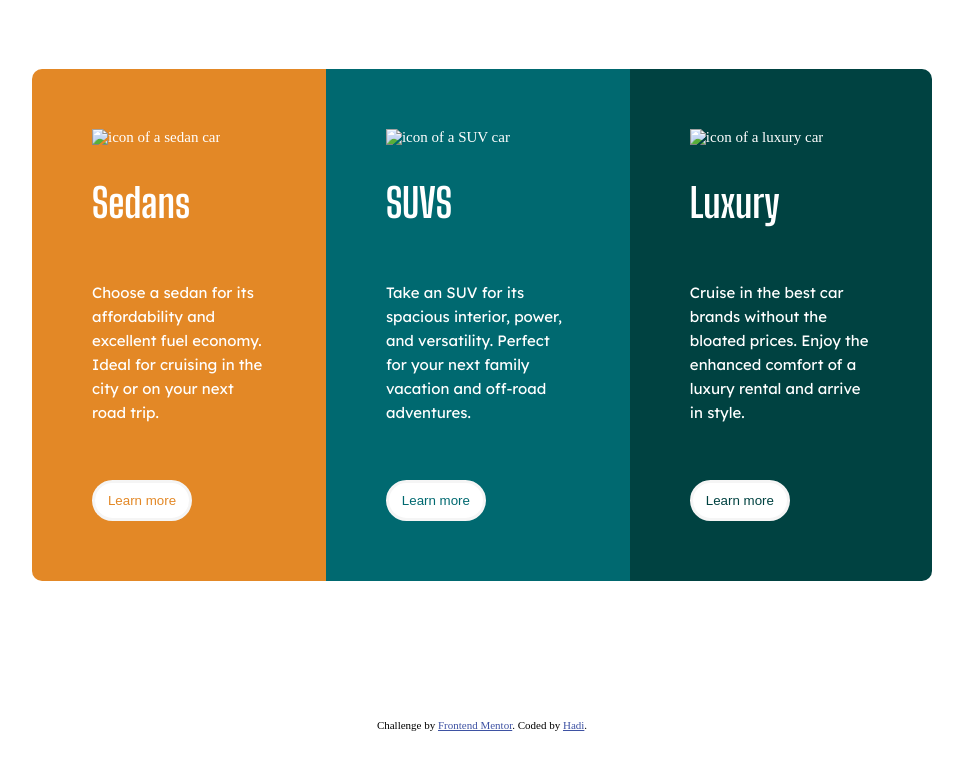
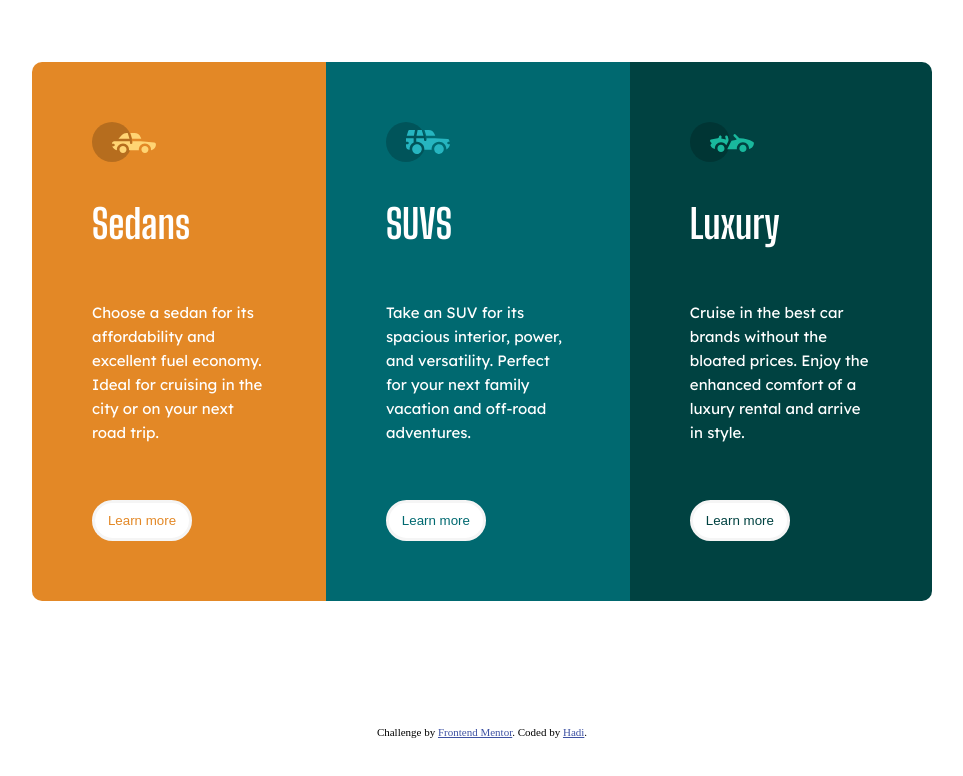
Before and after one commit to Hadi-B-0924/3-column-card-Hadi, a plain HTML site: page index.html in a window 1280 px wide. Shown: the whole page, without its empty margins (158-1121 px from the left). Drawn offline with Linux system fonts and the light colour scheme; the site is published under a folder, as on GitHub Pages, so addresses that start at the root find nothing.

Commit message:
3.card.column

```diff
--- a/index.html
+++ b/index.html
@@ -42,7 +42,7 @@
     <div class="columns">
       <div class="column">
         <div class="card1">
-          <img src="/images/icon-sedans.svg" alt="icon of a sedan car" />
+          <img src="./images/icon-sedans.svg" alt="icon of a sedan car" />
           <h2>Sedans</h2>
           <p>
             Choose a sedan for its affordability and excellent fuel economy.
@@ -54,7 +54,7 @@
 
       <div class="column">
         <div class="card2">
-          <img src="/images/icon-suvs.svg" alt="icon of a SUV car" />
+          <img src="./images/icon-suvs.svg" alt="icon of a SUV car" />
           <h2>SUVS</h2>
           <p>
             Take an SUV for its spacious interior, power, and versatility.
@@ -66,7 +66,7 @@
 
       <div class="column">
         <div class="card3">
-          <img src="/images/icon-luxury.svg" alt="icon of a luxury car" />
+          <img src="./images/icon-luxury.svg" alt="icon of a luxury car" />
           <h2>Luxury</h2>
           <p>
             Cruise in the best car brands without the bloated prices. Enjoy the
```
